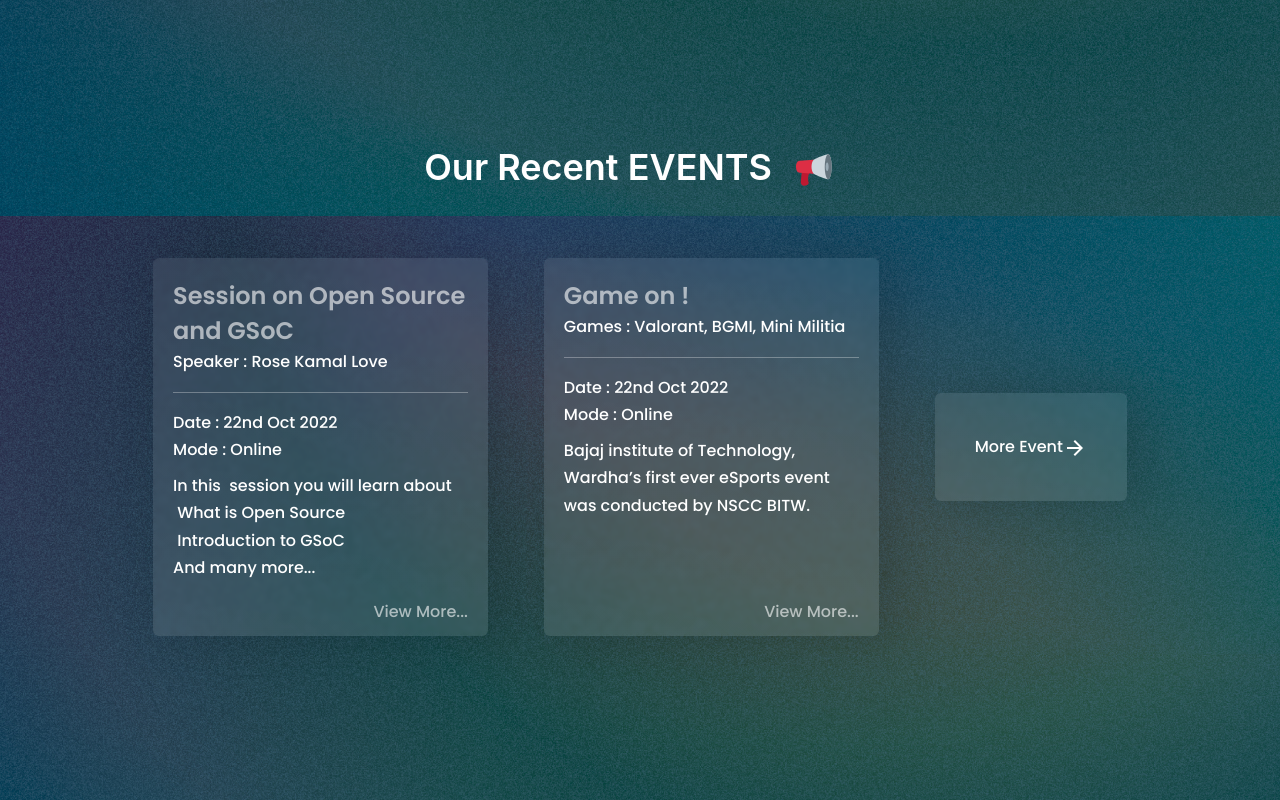
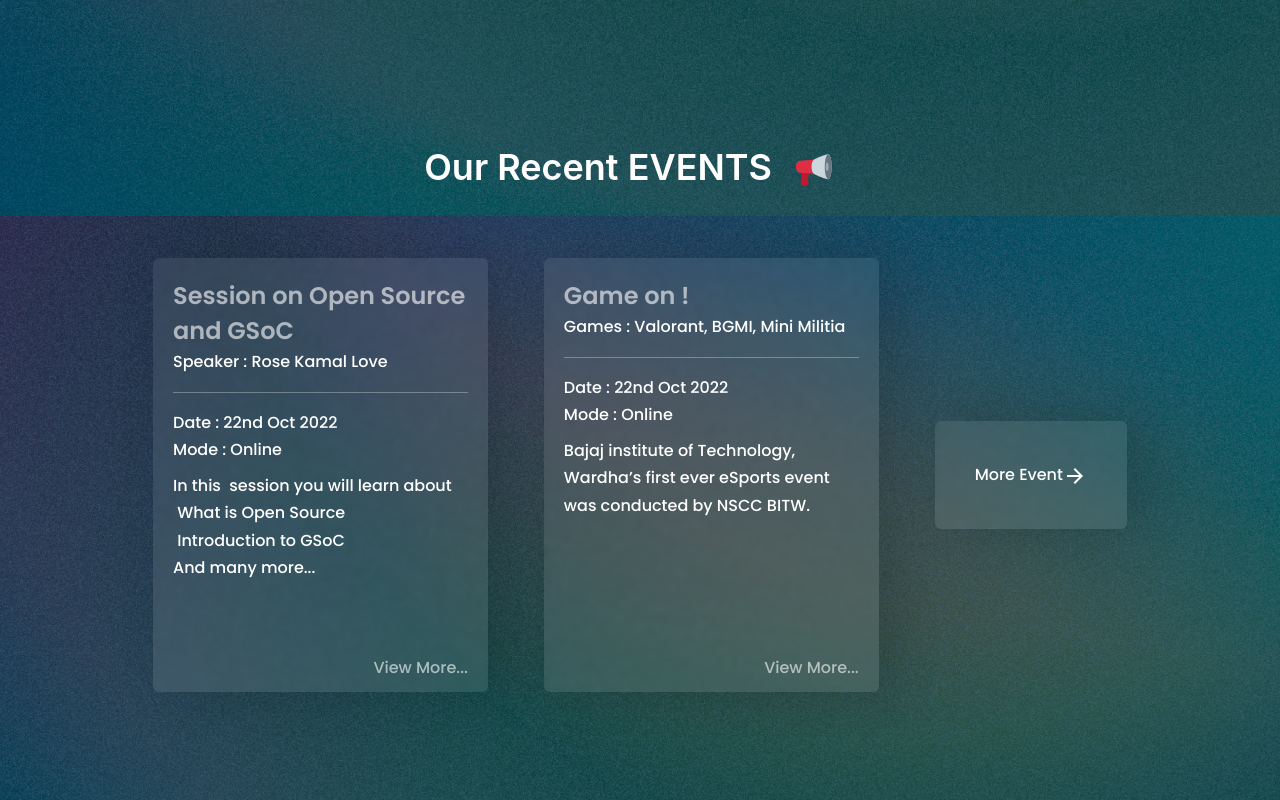
Before and after one commit to BhaveshAnandpara/NSCC-BITW-Official-Website, a React (Create React App) app in the folder frontend/: page / in a window 1280 px wide. Shown: the part 2280-3080 px from the top of the page. Built offline with nearby package versions, Linux system fonts and the light colour scheme.

Commit message:
overflow error in event cards

```diff
--- a/frontend/src/App.css
+++ b/frontend/src/App.css
@@ -49,7 +49,7 @@ body {
 section {
   display: block;
   width: 100%;
-  height: 70vh;
+  height: 80vh;
   display: flex;
   justify-content: flex-start;
   align-items: center;
--- a/frontend/src/EventPage/EventPage.css
+++ b/frontend/src/EventPage/EventPage.css
@@ -115,6 +115,7 @@ button {
 
 .summary{
   margin-top: 8px;
+
 }
 
 .box1 > a {
--- a/frontend/src/EventPage/EventPage.js
+++ b/frontend/src/EventPage/EventPage.js
@@ -35,7 +35,7 @@ function EventPage() {
 
   return (
     <>
-      <section className=" container  overflow-hidden">
+      <section className=" container ">
 
         <h1 className="titles" >
           <center>
```
Lines whose indentation alone changed are shown as unchanged.
